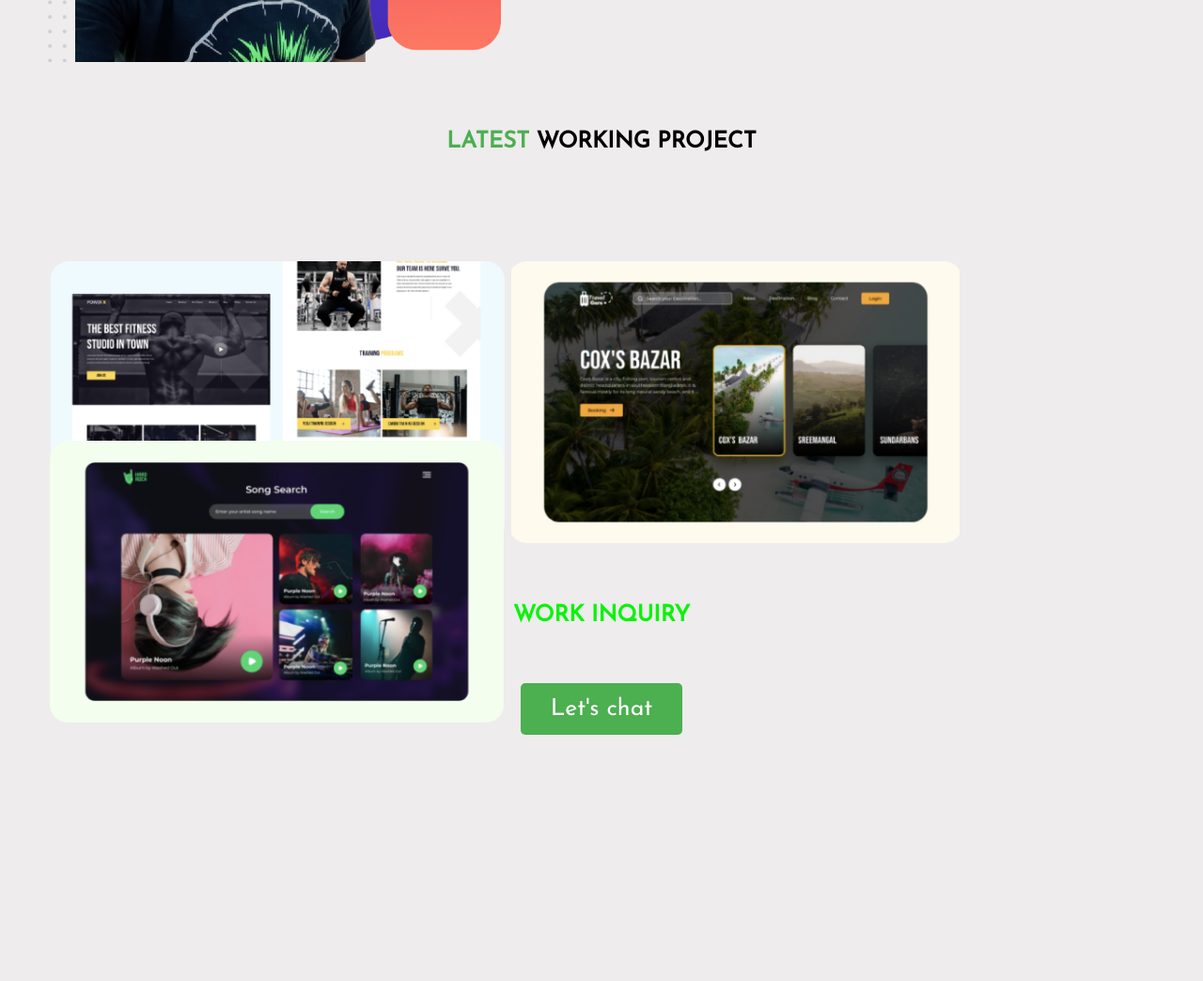
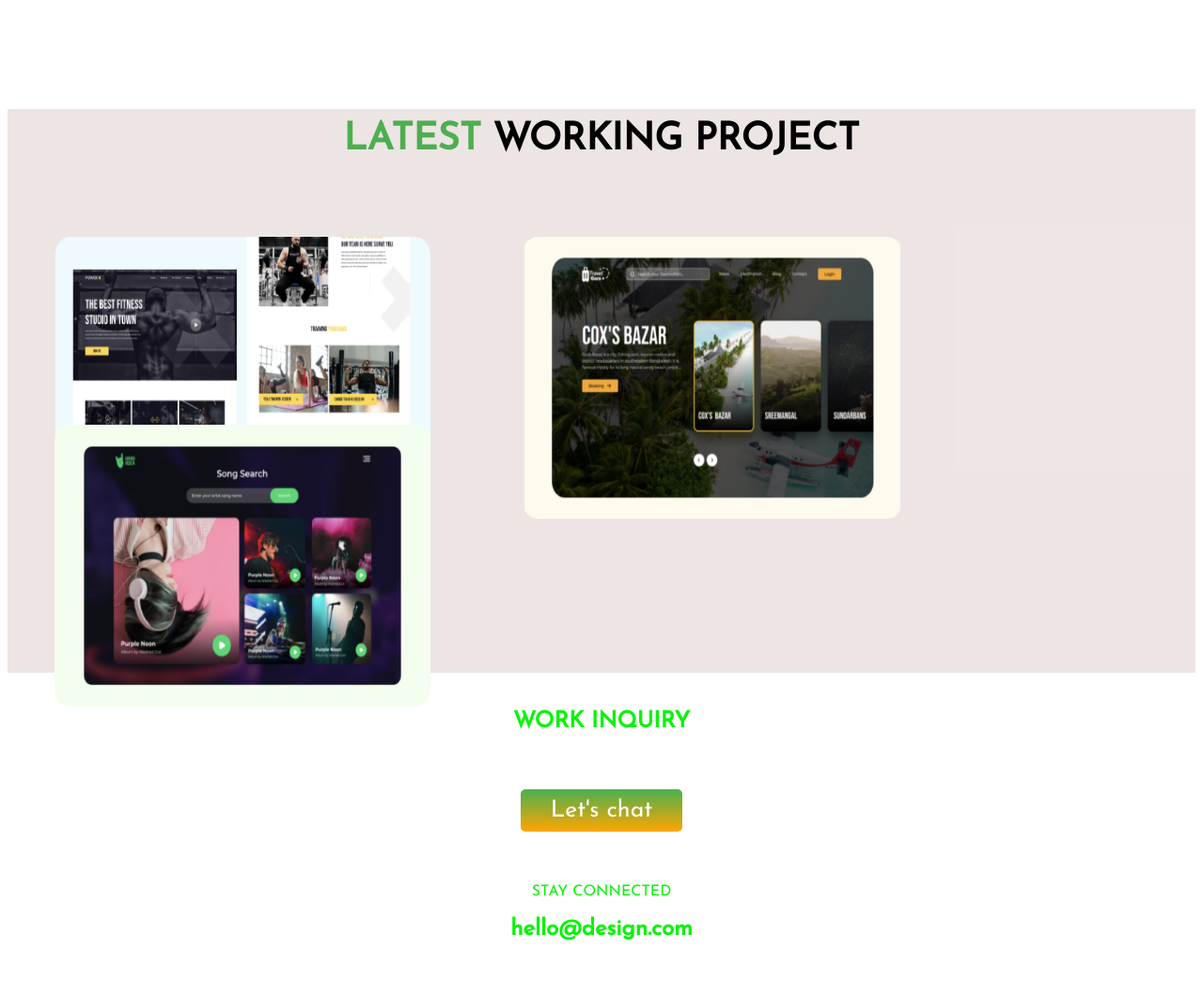
Before and after one commit to forhad402/first-assignment, a plain HTML site: page index.html in a window 1280 px wide. Shown: the part 1025-2069 px from the top of the page at 94% size. Drawn offline with Linux system fonts and the light colour scheme.

Commit message:
almost done

```diff
--- a/index.html
+++ b/index.html
@@ -10,6 +10,8 @@
 </head>
 
 <body>
+
+<!-- first section -->
 
     <section class="first-area">
         <div id="topnav">
@@ -34,6 +36,8 @@
         </div>
     </section>
 
+    <!-- second section -->
+
     <section id="news" class="second-area">
         <div class="half-page">
             <img src="images/Group33082.png" alt="">
@@ -46,7 +50,9 @@
         </div>
     </section>
 
-    <section class="my-experience" id="background-color">
+<!-- third section -->
+
+    <section class="my-experience" >
         <H2 > <span class="text-color">LATEST</span> WORKING PROJECT</H2>
         <div class="latest-project">
             <img src="images/image 4.png" alt="">
@@ -59,6 +65,8 @@
         </div>
     </section>
 
+    <!-- last section -->
+
     <section id="final-task">
         <div class="contact">
             <h1>WORK INQUIRY</h1>
@@ -66,10 +74,12 @@
         <div class="contact">
             <a class="button" href="">Let's chat</a>
         </div>
-
+        <div class="contact">
+            <p>STAY CONNECTED</p>
+            <h2>
+                hello@design.com
+            </h2>
+        </div>
     </section>
-
-
-
 </body>
 </html>
--- a/style.css
+++ b/style.css
@@ -1,61 +1,97 @@
 body{
     font-family: 'Josefin Sans', sans-serif;
-    background-color: rgb(238, 236, 236);
-}
-section{
-    height: 500px;
 
 }
+
+section{
+    height: 550px;
+}
+
 #topnav{
     text-align: right;
 }
+
 .first-area img{
     width: 500px;
 }
+
+.first-area img:hover{
+    transform: scale(1.1);
+}
+
 .first-area h1{
     font-size: 50px;
 }
+
 .text-color{
     color:#4CAF50
 }
+
 .second-area img{
-    width: 500px;
+    width: 400px;
 }
+
+.second-area img:hover{
+    transform: scale(1.1);
+}
+
 .half-page {
     height: 500px;
     width: 45%;
     float: left;
     padding: 2%;
 }
+
 .button{
-    background-color: #4CAF50;
+    background:linear-gradient(#4CAF50, orange);
     border-radius:5px ;
     color: white;
-    padding: 15px 32px;
+    padding: 10px 32px;
     text-align: center;
     text-decoration: none;
     display: inline-block;
     font-size: 25px;
 }
+
+.button:hover{
+    font-size: 30px;
+    background: gray;
+}
+
 .my-experience{
     height: 600px;
     width: 100%;
+    background-color: rgba(236, 226, 226, 0.911);
+}
 
-}
 .my-experience img{
     height: 300px;
+    width: 400px;
 }
+
 .my-experience h2{
     text-align: center;
-    padding: 50px;
+    font-size: 40px;
 }
+
 .latest-project {
     float: left;
     height: 100px;
     width: 400px;
-    padding: 2%;
+    padding: 30px;
     margin: 20px;
 }
+
+.latest-project:hover{
+    cursor: default;
+    transform: rotate(360deg);
+    transition: all 0.3s ease-in-out 0s;
+}
+
+#final-task{
+    height: 500px;
+}
+
 .contact{
     text-align: center;
     border-radius: 20px;
```
